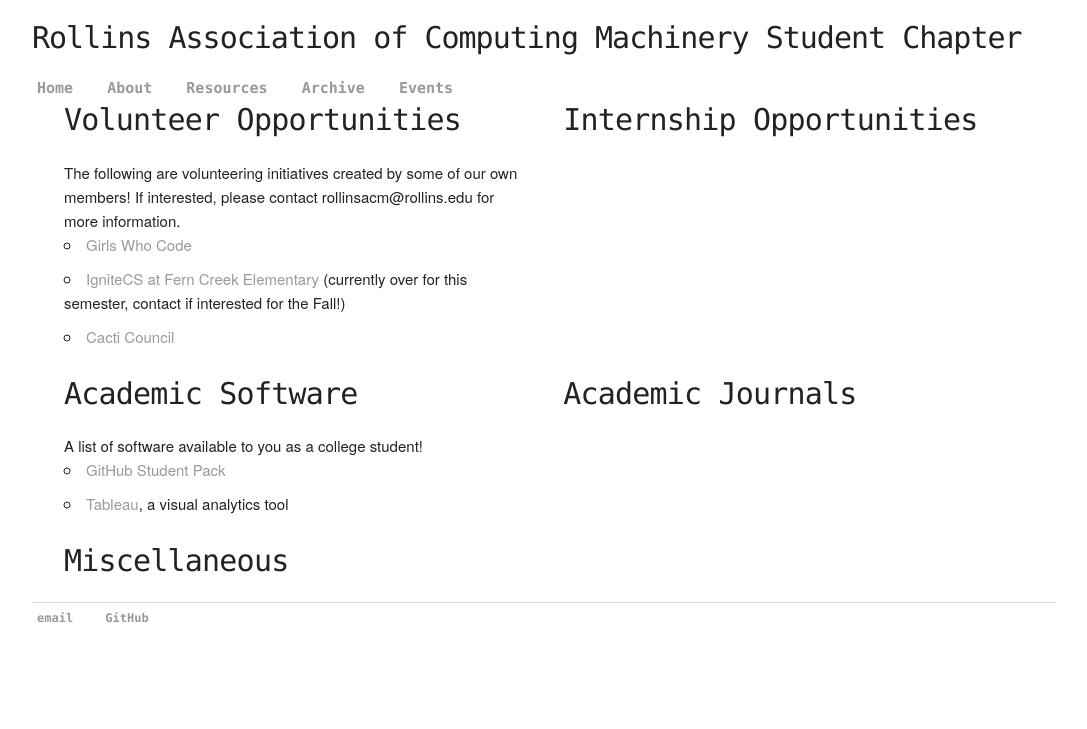
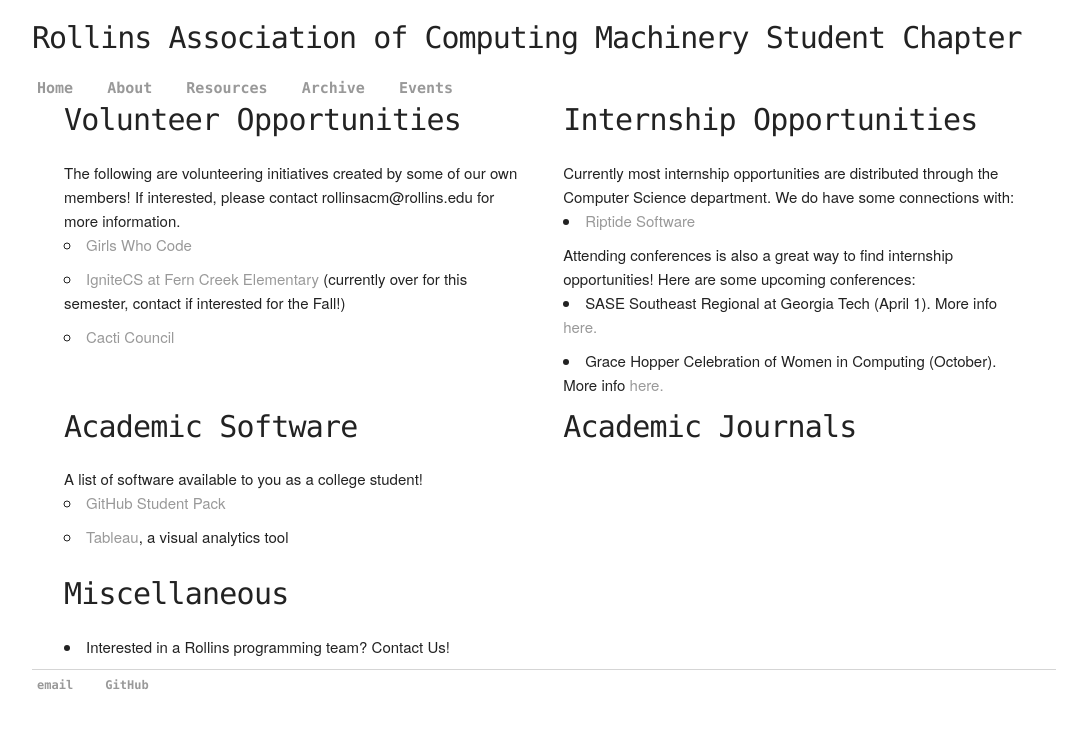
Before and after one commit to RollinsACM/RollinsACM.github.io, a Jekyll site: the page built from resources/index.html, in a window 1280 px wide. Shown: the top 729 px of the page, without its empty margins (96-1183 px from the left). Built offline with Jekyll 4.4.1, drawn with Linux system fonts in a browser that asks for light colours.

Commit message:
Added internship info

```diff
--- a/resources/index.html
+++ b/resources/index.html
@@ -16,6 +16,12 @@ title: Resources
 
     <div class="one-half column">
     <h4>Internship Opportunities</h4>
+    Currently most internship opportunities are distributed through the Computer Science department. We do have some connections with:
+    <li><a href="http://www.riptidesoftware.com/" target="_blank">Riptide Software</a></li>
+    Attending conferences is also a great way to find internship opportunities! Here are some upcoming conferences:
+    <li>SASE Southeast Regional at Georgia Tech (April 1). More info <a href="http://www.rc.sase.gatech.edu/" target="_blank">here.</a></li>
+    <li>Grace Hopper Celebration of Women in Computing (October). More info <a href="https://ghc.anitaborg.org/2017-student-academic/" target="_blank">here.</a></li>
+
     </div>
 </div>
 
@@ -37,5 +43,6 @@ title: Resources
 <div class="row">
     <div class="one-half column">
     <h4>Miscellaneous</h4>
+    <li>Interested in a Rollins programming team? Contact Us!</li>
     </div>
 </div>
```
